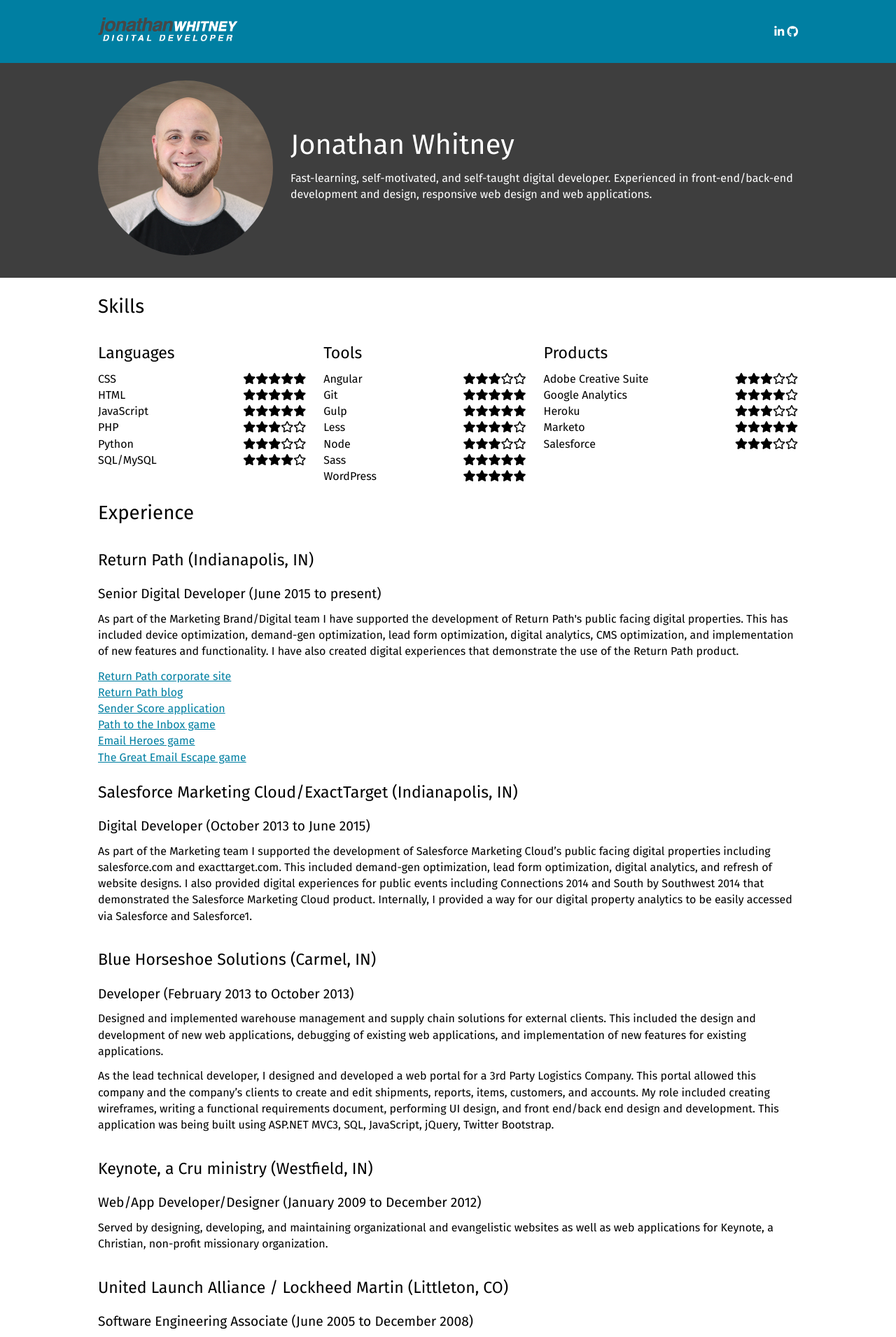
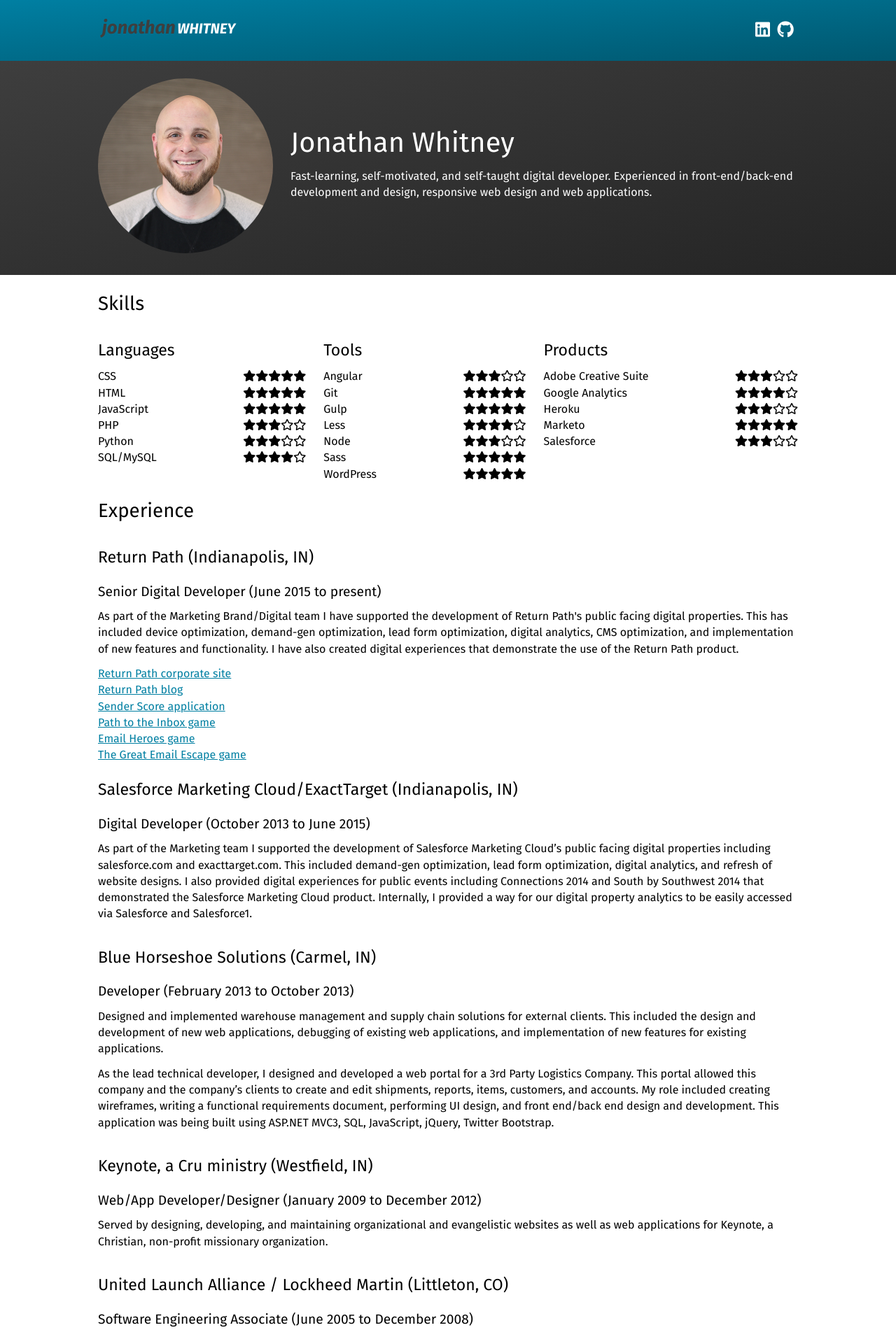
Before and after one commit to jawhitney/jw-website, a Jekyll site: the page built from index.md, in a window 1280 px wide. Shown: the top 1911 px of the page at 70% size. Built offline with Jekyll 4.4.1, drawn with Linux system fonts in a browser that asks for light colours; nearby versions of some CDN libraries.

Commit message:
Reorganized sass files

```diff
--- a/_includes/header.html
+++ b/_includes/header.html
@@ -1,8 +1,8 @@
 <header>
     <div class="container flex">
-        <a id="logo" href="{{ site.baseurl }}/"><img src="assets/images/logo.png" alt="Logo" /></a>
+        <a id="logo" href="{{ site.baseurl }}/"><img src="assets/images/logo.svg" alt="Logo" /></a>
         <div>
-            <a href="http://linkedin.com/in/jonathanawhitney" target="_blank"><i class="fab fa-linkedin-in"></i></a>
+            <a href="http://linkedin.com/in/jonathanawhitney" target="_blank"><i class="fab fa-linkedin"></i></a>
             <a href="http://github.com/jawhitney" target="_blank"><i class="fab fa-github"></i></a>
         </div>
     </div>
--- a/_sass/_bootstrap.scss
+++ /dev/null
@@ -1,56 +0,0 @@
-/*!
- * Bootstrap v3.3.6 (http://getbootstrap.com)
- * Copyright 2011-2015 Twitter, Inc.
- * Licensed under MIT (https://github.com/twbs/bootstrap/blob/master/LICENSE)
- */
-
-// Core variables and mixins
-@import "bootstrap/variables";
-@import "bootstrap/mixins";
-
-// Reset and dependencies
-@import "bootstrap/normalize";
-@import "bootstrap/print";
-@import "bootstrap/glyphicons";
-
-// Core CSS
-@import "bootstrap/scaffolding";
-@import "bootstrap/type";
-// @import "bootstrap/code";
-@import "bootstrap/grid";
-// @import "bootstrap/tables";
-// @import "bootstrap/forms";
-@import "bootstrap/buttons";
-
-// // Components
-// @import "bootstrap/component-animations";
-// @import "bootstrap/dropdowns";
-// @import "bootstrap/button-groups";
-// @import "bootstrap/input-groups";
-// @import "bootstrap/navs";
-// @import "bootstrap/navbar";
-// @import "bootstrap/breadcrumbs";
-// @import "bootstrap/pagination";
-// @import "bootstrap/pager";
-// @import "bootstrap/labels";
-// @import "bootstrap/badges";
-// @import "bootstrap/jumbotron";
-// @import "bootstrap/thumbnails";
-// @import "bootstrap/alerts";
-// @import "bootstrap/progress-bars";
-// @import "bootstrap/media";
-// @import "bootstrap/list-group";
-// @import "bootstrap/panels";
-// @import "bootstrap/responsive-embed";
-// @import "bootstrap/wells";
-// @import "bootstrap/close";
-
-// // Components w/ JavaScript
-// @import "bootstrap/modals";
-// @import "bootstrap/tooltip";
-// @import "bootstrap/popovers";
-// @import "bootstrap/carousel";
-
-// Utility classes
-@import "bootstrap/utilities";
-@import "bootstrap/responsive-utilities";
--- /dev/null
+++ b/_sass/_core.scss
@@ -0,0 +1,126 @@
+header,
+footer {
+    padding: $spacer / 2 0;
+}
+
+header {
+    background-color: $blue;
+    background-image: linear-gradient(to bottom right, $blue, darken($blue, $color-change));
+    text-align: center;
+
+    a {
+        display: inline-block;
+        max-width: 4 * $spacer;
+        color: white;
+
+        &:hover {
+            color: darken(white, $color-change);
+        }
+
+        &:visited,
+        &:active {
+            color: darken(white, 2 * $color-change);
+        }
+    }
+
+    #logo {
+        margin-bottom: $spacer / 4;
+    }
+
+    i {
+        font-size: 1.5 * $font-size-base;
+
+        &:first-of-type {
+            margin-right: $spacer / 8;
+        }
+    }
+}
+
+footer {
+    background-color: $gray;
+    color: white;
+    text-align: center;
+}
+
+main {
+    section:not(:first-child) {
+        margin-bottom: $spacer;
+    }
+}
+
+section {
+    padding: 0 $spacer / 2;
+}
+
+article {
+    flex-grow: 1;
+    margin: 0 $spacer / 4;
+
+    > div {
+        display: flex;
+        flex-direction: row;
+
+        :first-child {
+            margin-right: auto;
+        }
+    }
+}
+
+#hero {
+    padding: $spacer / 2;
+    background-color: $gray;
+    background-image: linear-gradient(to bottom right, $gray, darken($gray, $color-change));
+    color: white;
+
+    .left {
+        margin-bottom: $spacer / 4;
+    }
+}
+
+.container {
+    margin: 0 auto;
+    width: 100%;
+    max-width: 1000px;
+}
+
+.flex {
+    display: flex;
+    flex-direction: column;
+    align-items: center;
+}
+
+.wrapper {
+    display: flex;
+    flex-wrap: wrap;
+    justify-content: space-between;
+    margin: 0 -1 * $spacer / 4
+}
+
+@media only screen and (min-width: $md) {
+    header {
+        #logo {
+            margin-bottom: 0;
+            margin-right: auto;
+        }
+    }
+
+    .flex {
+        flex-direction: row;
+    }
+
+    #hero .left {
+        margin-bottom: 0;
+        margin-right: $spacer / 2;
+    }
+}
+
+#logo img {
+    width: 100%;
+    height: auto;
+}
+
+#headshot {
+    max-width: 250px;
+    height: auto;
+    border-radius: 125px;
+}
--- /dev/null
+++ b/_sass/_reset.scss
@@ -0,0 +1,33 @@
+/* http://meyerweb.com/eric/tools/css/reset/
+   v2.0 | 20110126
+   License: none (public domain) */
+
+html, body, div, span, applet, object, iframe,
+h1, h2, h3, h4, h5, h6, p, blockquote, pre,
+a, abbr, acronym, address, big, cite, code,
+del, dfn, em, img, ins, kbd, q, s, samp,
+small, strike, strong, sub, sup, tt, var,
+b, u, i, center,
+dl, dt, dd, ol, ul, li,
+fieldset, form, label, legend,
+table, caption, tbody, tfoot, thead, tr, th, td,
+article, aside, canvas, details, embed,
+figure, figcaption, footer, header, hgroup,
+menu, nav, output, ruby, section, summary,
+time, mark, audio, video {
+	margin: 0;
+	padding: 0;
+	border: 0;
+	vertical-align: baseline;
+    box-sizing: border-box;
+}
+
+/* HTML5 display-role reset for older browsers */
+article, aside, details, figcaption, figure,
+footer, header, hgroup, menu, nav, section {
+	display: block;
+}
+
+ol, ul {
+	list-style: none;
+}
--- /dev/null
+++ b/_sass/_type.scss
@@ -0,0 +1,40 @@
+html {font-size: 16px;}
+
+body {
+    font-family: 'Fira Sans', sans-serif;
+    font-weight: 400;
+    line-height: 1.45;
+}
+
+p { margin-bottom: $spacer / 4; }
+
+h1, h2, h3, h4, h5 {
+    margin: $spacer / 2 0 $spacer / 4;
+    font-weight: 400;
+    line-height: 1.15;
+}
+
+h1 {
+    margin-top: 0;
+    font-size: 2.488em;
+}
+
+h2 { font-size: 2.074em; }
+h3 { font-size: 1.728em; }
+h4 { font-size: 1.44em; }
+h5 { font-size: 1.2em; }
+small, .text_small { font-size: 0.833em; }
+
+a {
+    color: $blue;
+    transition: color $timing $timing-function;
+
+    &:hover {
+        color: lighten($blue, $color-change);
+    }
+
+    &:visited,
+    &:active {
+        color: darken($blue, $color-change);
+    }
+}
--- a/_sass/inc/_variables.scss
+++ b/_sass/_variables.scss
@@ -3,6 +3,7 @@
 // Colors
 $blue: #007fa2;
 $gray: #3e3e3e;
+$gray-light: #c5c5c5;
 $color-change: 10%;
 
 // Font sizes
--- a/_sass/inc/_footer.scss
+++ /dev/null
@@ -1,5 +0,0 @@
-//== Footer
-footer {
-    background-color: $jaw-base-gray;
-    color: #fff;
-}
--- a/_sass/inc/_global.scss
+++ /dev/null
@@ -1,10 +0,0 @@
-//== Global
-header,
-footer {
-    padding: $spacer 0;
-    font-size: 1rem;
-}
-
-a {
-    transition: color $jaw-timing $jaw-timing-function;
-}
--- a/_sass/inc/_header.scss
+++ /dev/null
@@ -1,9 +0,0 @@
-//== Header
-header {
-    padding: $spacer 0;
-    background-color: $jaw-main;
-
-    #logo {
-        max-width: 12.5rem; // 200px
-    }
-}
--- a/_sass/inc/_sections.scss
+++ /dev/null
@@ -1,38 +0,0 @@
-//== About
-section {
-    &#sectionAbout {
-        padding-top: $spacer;
-        padding-bottom: $spacer;
-        background-color: $jaw-base-gray;
-        color: #fff;
-
-        #headshot {
-            max-width: 5 * $spacer;
-            border-radius: (5 * $spacer) / 2;
-        }
-    }
-
-    .headline {
-        padding-top: 0.5 * $spacer;
-        padding-bottom: 0.5 * $spacer;
-        background-color: $jaw-main;
-        color: #fff;
-
-        h1 {
-            margin: 0;
-            padding: 0;
-        }
-    }
-
-    .content {
-        padding-bottom: 0.5 * $spacer;
-
-        &:nth-of-type(2) {
-            padding-top: 0.5 * $spacer;
-        }
-    }
-
-    ul {
-        margin: 0;
-    }
-}
--- a/css/style.scss
+++ b/css/style.scss
@@ -9,198 +9,7 @@
 @charset "utf-8";
 
 //== Includes
-@import "inc/variables";
-
-/* http://meyerweb.com/eric/tools/css/reset/
-   v2.0 | 20110126
-   License: none (public domain) */
-
-html, body, div, span, applet, object, iframe,
-h1, h2, h3, h4, h5, h6, p, blockquote, pre,
-a, abbr, acronym, address, big, cite, code,
-del, dfn, em, img, ins, kbd, q, s, samp,
-small, strike, strong, sub, sup, tt, var,
-b, u, i, center,
-dl, dt, dd, ol, ul, li,
-fieldset, form, label, legend,
-table, caption, tbody, tfoot, thead, tr, th, td,
-article, aside, canvas, details, embed,
-figure, figcaption, footer, header, hgroup,
-menu, nav, output, ruby, section, summary,
-time, mark, audio, video {
-	margin: 0;
-	padding: 0;
-	border: 0;
-	vertical-align: baseline;
-    box-sizing: border-box;
-}
-
-/* HTML5 display-role reset for older browsers */
-article, aside, details, figcaption, figure,
-footer, header, hgroup, menu, nav, section {
-	display: block;
-}
-
-ol, ul {
-	list-style: none;
-}
-
-html {font-size: 16px;}
-
-body {
-    font-family: 'Fira Sans', sans-serif;
-    font-weight: 400;
-    line-height: 1.45;
-}
-
-p { margin-bottom: $spacer / 4; }
-
-h1, h2, h3, h4, h5 {
-    margin: $spacer / 2 0 $spacer / 4;
-    font-weight: 400;
-    line-height: 1.15;
-}
-
-h1 {
-    margin-top: 0;
-    font-size: 2.488em;
-}
-
-h2 { font-size: 2.074em; }
-h3 { font-size: 1.728em; }
-h4 { font-size: 1.44em; }
-h5 { font-size: 1.2em; }
-small, .text_small { font-size: 0.833em; }
-
-a {
-    color: $blue;
-    transition: color $timing $timing-function;
-
-    &:hover {
-        color: lighten($blue, $color-change);
-    }
-
-    &:visited,
-    &:active {
-        color: darken($blue, $color-change);
-    }
-}
-
-header,
-footer {
-    padding: $spacer / 2 0;
-}
-
-section {
-    padding: 0 $spacer / 2;
-}
-
-main {
-    section:not(:first-child) {
-        margin-bottom: $spacer;
-    }
-}
-
-header {
-    background-color: $blue;
-    text-align: center;
-
-    a {
-        display: inline-block;
-        max-width: 4 * $spacer;
-        color: white;
-
-        &:hover {
-            color: darken(white, $color-change);
-        }
-
-        &:visited,
-        &:active {
-            color: darken(white, 2 * $color-change);
-        }
-    }
-}
-
-#logo img {
-    width: 100%;
-    height: auto;
-}
-
-#hero {
-    padding: $spacer / 2;
-    background-color: $gray;
-    color: white;
-}
-
-.container {
-    margin: 0 auto;
-    width: 100%;
-    max-width: 1000px;
-}
-
-.flex {
-    display: flex;
-    flex-direction: column;
-    align-items: center;
-}
-
-#hero .left {
-    margin-bottom: $spacer / 4;
-}
-
-header {
-    #logo {
-        margin-bottom: $spacer / 4;
-    }
-}
-
-@media only screen and (min-width: $md) {
-    .flex {
-        flex-direction: row;
-    }
-
-    header {
-        #logo {
-            margin-bottom: 0;
-            margin-right: auto;
-        }
-    }
-
-    #hero .left {
-        margin-bottom: 0;
-        margin-right: $spacer / 2;
-    }
-}
-
-#headshot {
-    max-width: 250px;
-    height: auto;
-    border-radius: 125px;
-}
-
-footer {
-    background-color: $gray;
-    color: white;
-    text-align: center;
-}
-
-.wrapper {
-    display: flex;
-    flex-wrap: wrap;
-    justify-content: space-between;
-    margin: 0 -1 * $spacer / 4
-}
-
-article {
-    flex-grow: 1;
-    margin: 0 $spacer / 4;
-
-    > div {
-        display: flex;
-        flex-direction: row;
-
-        :first-child {
-            margin-right: auto;
-        }
-    }
-}
+@import "variables";
+@import "reset";
+@import "core";
+@import "type";
```
Also changed, not shown: assets/images/favicon.png, assets/images/logo-solo.svg (added), assets/images/logo.svg (added).
